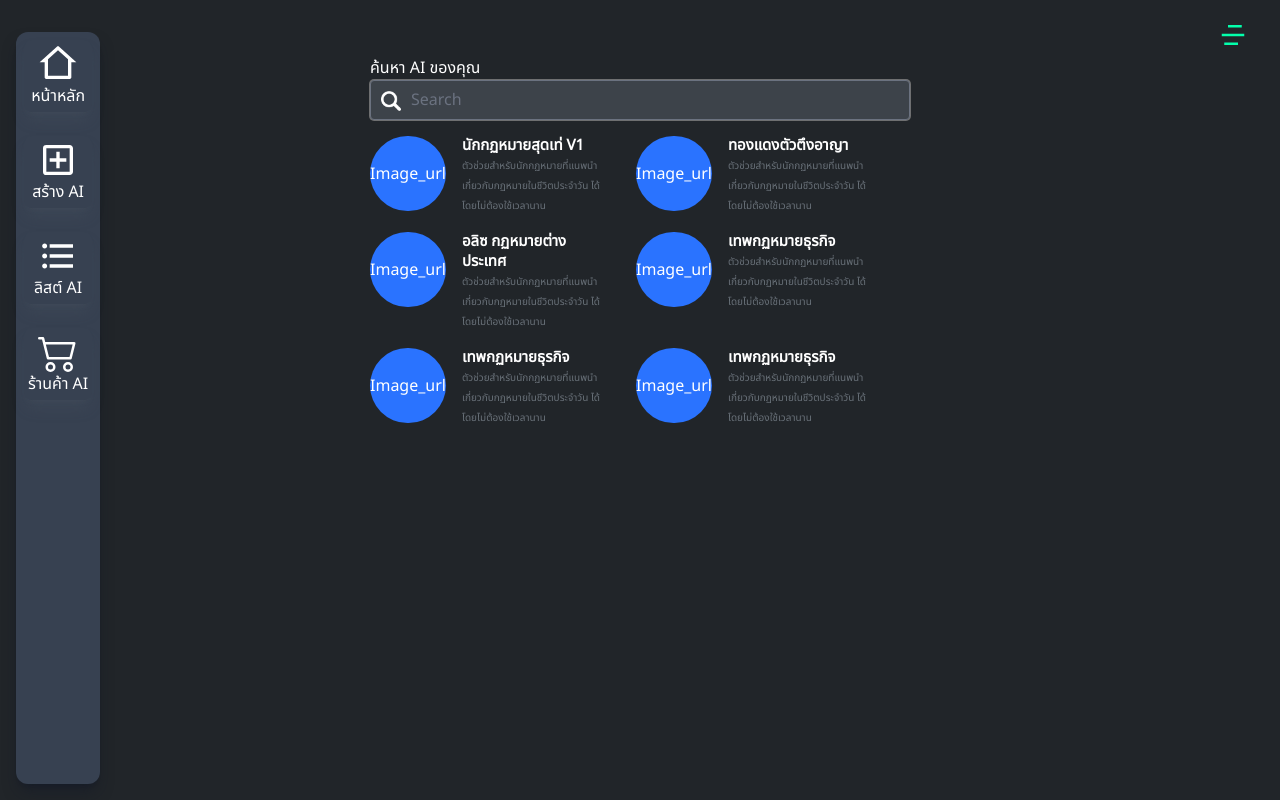
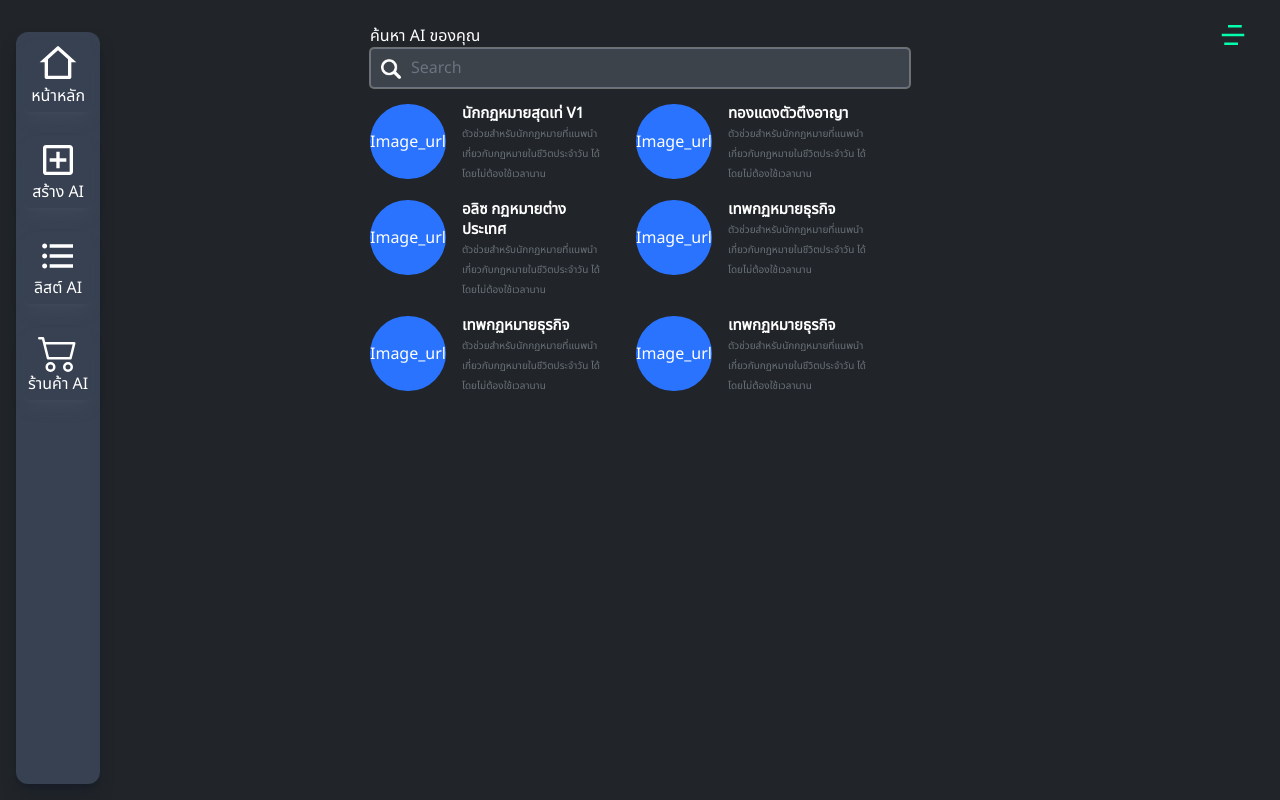
Before and after one commit to promptlabth/ai-marketplace, a Next.js app: page /creator/list_agent in a window 1280 px wide. Built offline with nearby package versions, Linux system fonts and the light colour scheme.

Commit message:
fix some page

```diff
--- a/src/pages/creator/list_agent/index.tsx
+++ b/src/pages/creator/list_agent/index.tsx
@@ -2,6 +2,7 @@ import data from "@/domain/creator/create_agent/__mock__/list_agent.json"
 import SearchInput from "@/components/SearchInput"
 import Head from 'next/head';
 import CreatorLayout from "../CreatorLayout";
+import Link from "next/link";
 
 const listAgent = () => {
   return (
@@ -12,10 +13,10 @@ const listAgent = () => {
           <meta name="description" content="" />
         </Head>
         <div className="flex justify-center w-full">
-          <div className="flex flex-row flex-wrap mt-8 gap-4 flex-initial md:w-[540px] lg:w-[940px]">
+          <div className="flex flex-row flex-wrap mb-12 gap-4 flex-initial md:w-[540px] lg:w-[940px] ">
             <SearchInput name_label="ค้นหา AI ของคุณ" placeholder="Search" invisible="sm:visible" />
             {data.map((component, index) => (
-              <div key={index} className="flex flex-initial md:w-[250px] sm:w-[300px] lg:w-[300px] h-fit border-blue-400">
+              <Link href="/customer/view_agent" key={index} className="flex flex-initial md:w-[250px] sm:w-[300px] lg:w-[300px] h-fit border-blue-400">
                 <div className="flex items-center rounded-full h-[75px] bg-[#2A73FF]">
                   <p className="text-white">{component.image_url}</p>
                 </div>
@@ -23,7 +24,7 @@ const listAgent = () => {
                   <p className="text-white font-bold text-[15px]">{component.name_agent}</p>
                   <p className="text-[#697179] text-[10px]">{component.agent_detial}</p>
                 </div>
-              </div>
+              </Link>
             ))}
           </div>
         </div>
--- a/src/pages/customer/use_agent/index.tsx
+++ b/src/pages/customer/use_agent/index.tsx
@@ -6,7 +6,7 @@ import ButtonNext from "@/components/ButtonNext";
 import InputDetial from "@/components/InputDetial";
 import Dropdown from "@/components/Dropdown_use_agent";
 import Outputtext from "@/components/Outputtext";
-import Reverse_button from "@/components/Reverse_button"
+// import Reverse_button from "@/components/Reverse_button"
 const useAgent = () => {
   return (
     <div className="bg-[#212529] p-6 min-h-screen flex flex-col justify-center items-center">
@@ -15,7 +15,8 @@ const useAgent = () => {
         <meta name="description" content="" />
       </Head>
       <div className="flex flex-col sm:w-[600px] w-full min-h-screen bg-[#33393F] rounded-xl py-4 px-4 gap-4 mb-10">
-        <Reverse_button route_path="/" />
+        {/* เก็บไว้เผื่อได้กลับมาใช้ */}
+        {/* <Reverse_button route_path="/" /> */}
         <div className="flex flex-col justify-center items-center w-full h-full">
           <Image src="/judment.svg" alt="" width={100} height={100} />
           <div className="flex justify-center flex-col p-4 gap-2">
--- a/src/pages/customer/used_agent/index.tsx
+++ b/src/pages/customer/used_agent/index.tsx
@@ -10,7 +10,7 @@ const UsedAgent = () => {
         <title>List Agent</title>
         <meta name="description" content="" />
       </Head>
-      <div className="flex justify-center w-full">
+      <div className="flex justify-center w-full mb-12">
         <div className="flex flex-row flex-wrap mt-8 gap-4 flex-initial md:w-[540px] lg:w-[940px]">
           <div className="flex w-full justify-center">
             <h1 className="font-bold text-white text-[25px]">AI ที่ใช้งานล่าสุด</h1>
```
